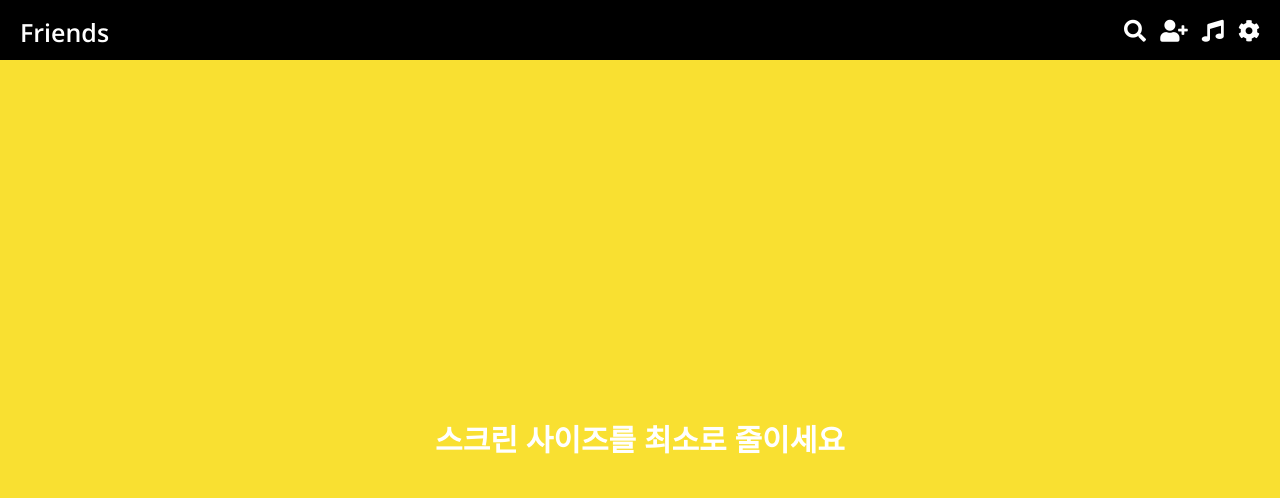
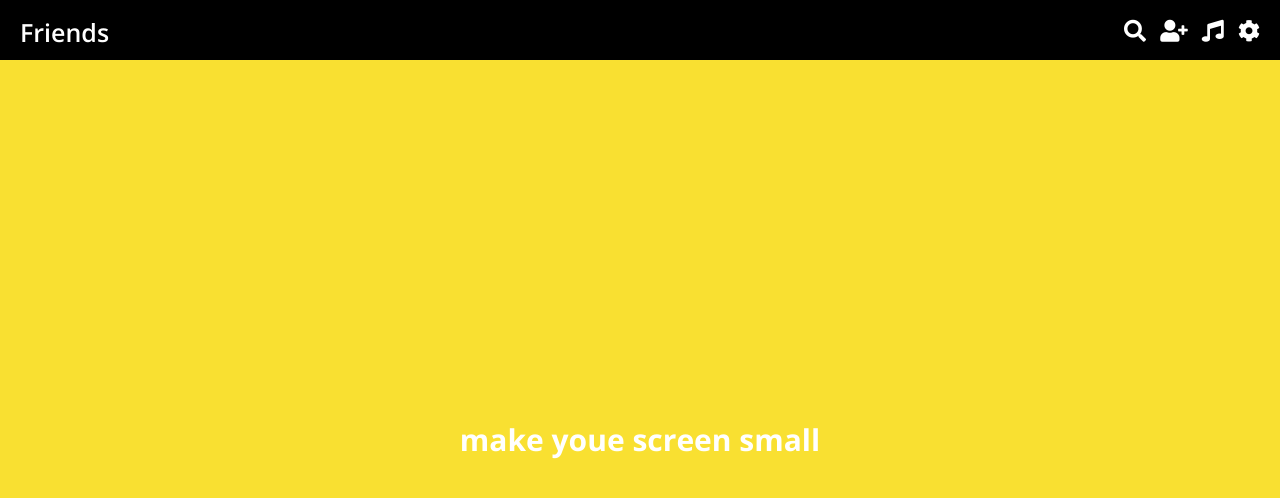
Before and after one commit to blues5th/kakao_clone, a plain HTML site: page index.html in a window 1280 px wide. Drawn offline with nearby package versions, Linux system fonts and the light colour scheme.

Commit message:
Update index.html

```diff
--- a/index.html
+++ b/index.html
@@ -88,6 +88,6 @@
       </ul>
     </nav>
     <!-- nav -->
-    <div class="screen-warning">스크린 사이즈를 최소로 줄이세요</div>
+    <div class="screen-warning">make youe screen small</div>
   </body>
 </html>
```
